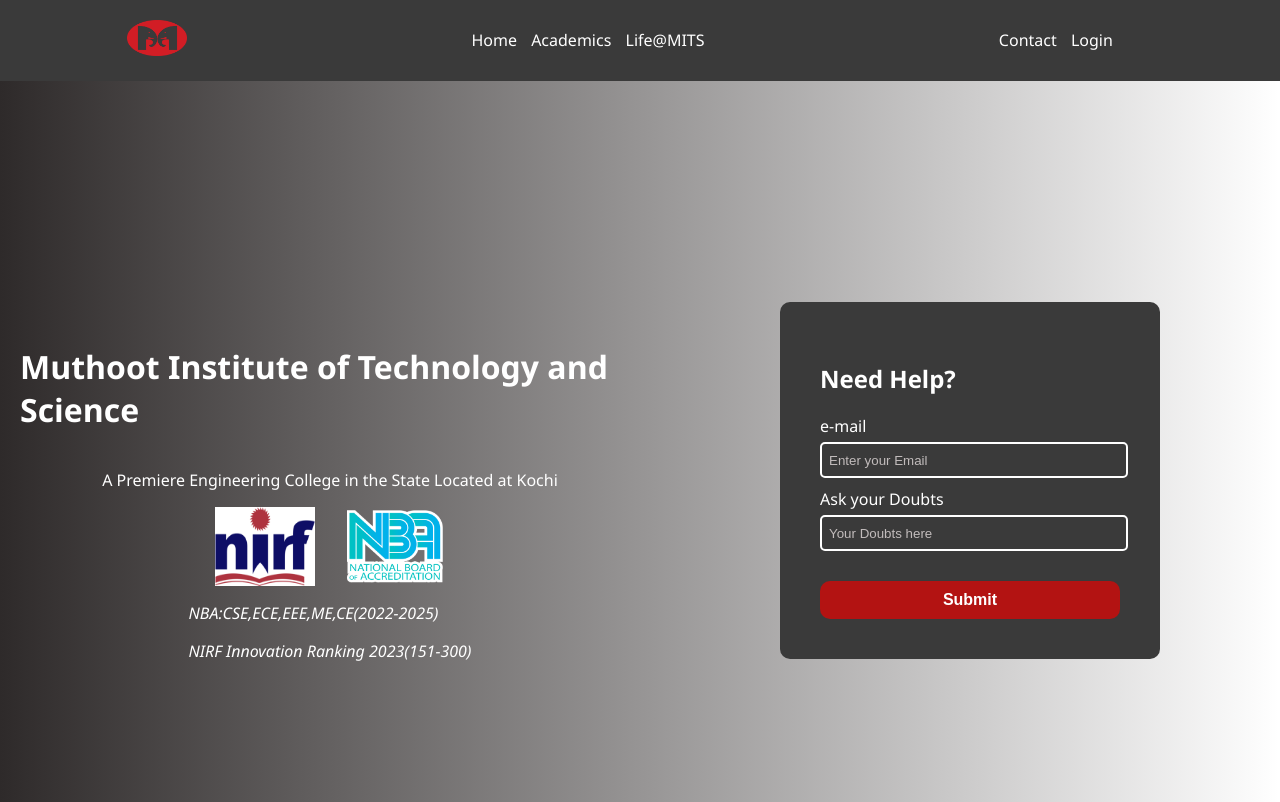
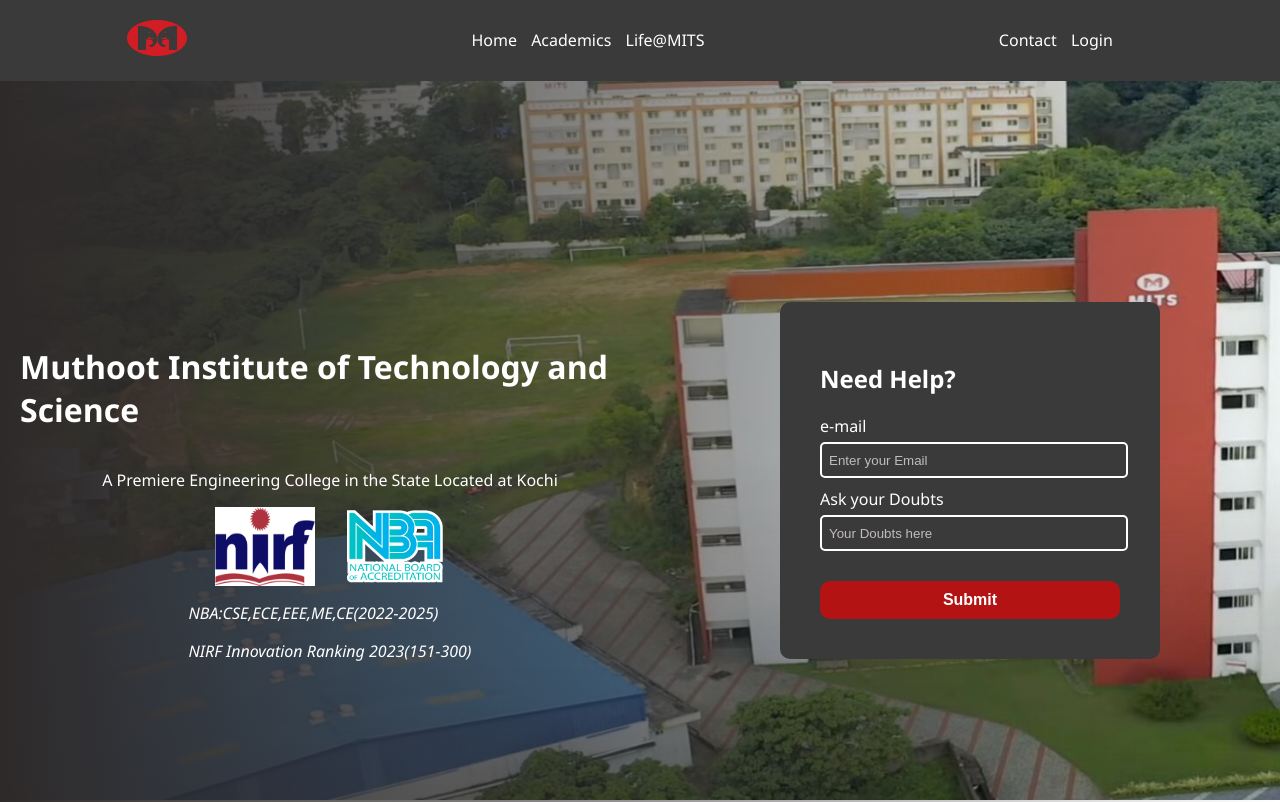
Before and after one commit to S4xthhhhh/WebD, a plain HTML site: page index.html in a window 1280 px wide. Shown: the top 802 px of the page. Drawn offline with Linux system fonts and the light colour scheme; the site is published under a folder, as on GitHub Pages, so addresses that start at the root find nothing; files whose address does not match are found by name.

Commit message:
Update style.css

```diff
--- a/style.css
+++ b/style.css
@@ -8,7 +8,7 @@
 .container {
     width: 100%;
     height: 100vh;
-    background-image: url('/MITS-scaled.jpg');
+    background-image: url('./MITS-scaled.jpg');
     background-size: cover;
 }
 
```
